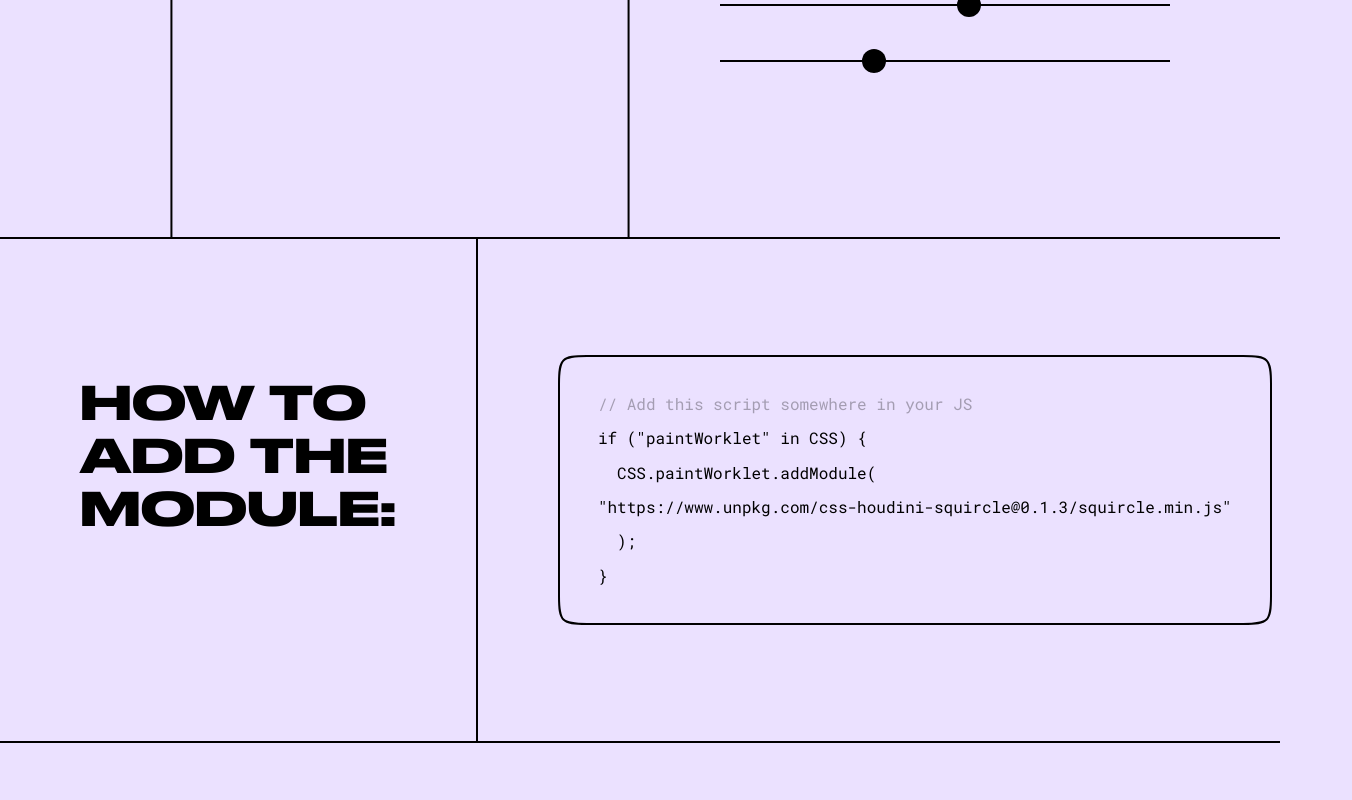
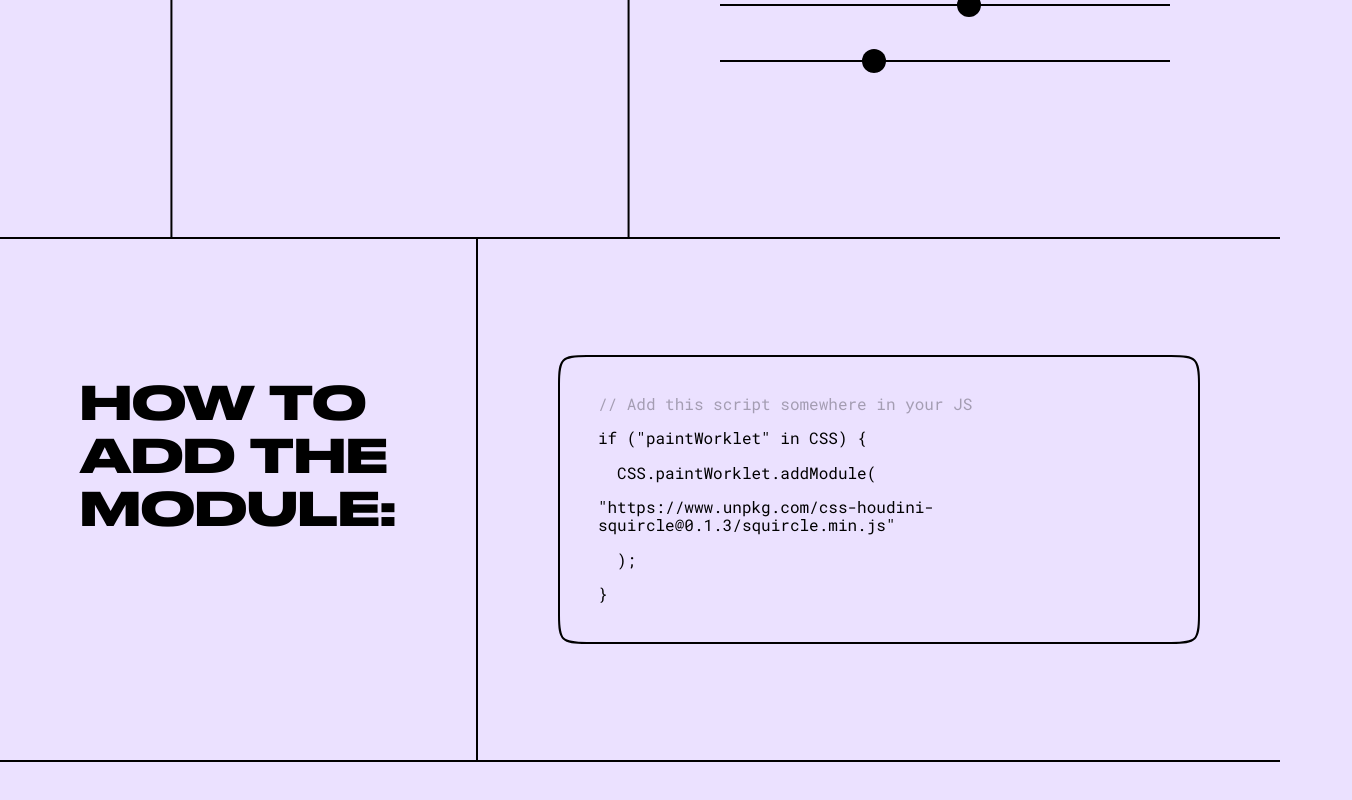
Before and after one commit to PavelLaptev/css-houdini-squircle, a React (Create React App) app: page / in a window 1280 px wide. Shown: the part 2215-3015 px from the top of the page, 1352 px wide, since content can reach past the window. Built offline with nearby package versions, Linux system fonts and the light colour scheme.

Commit message:
:rocket: new build. CSS updated. README updated

```diff
--- a/package.json
+++ b/package.json
@@ -1,6 +1,6 @@
 {
   "name": "css-houdini-squircle",
-  "version": "0.1.3",
+  "version": "0.1.5",
   "private": false,
   "homepage": "./",
   "devDependencies": {
--- a/src/styles/index.scss
+++ b/src/styles/index.scss
@@ -59,3 +59,7 @@ a {
     text-decoration: none;
   }
 }
+
+pre {
+  white-space: pre-wrap;
+}
```
Also changed, not shown: 7 other files (tests, documents, lock files or other folders).
